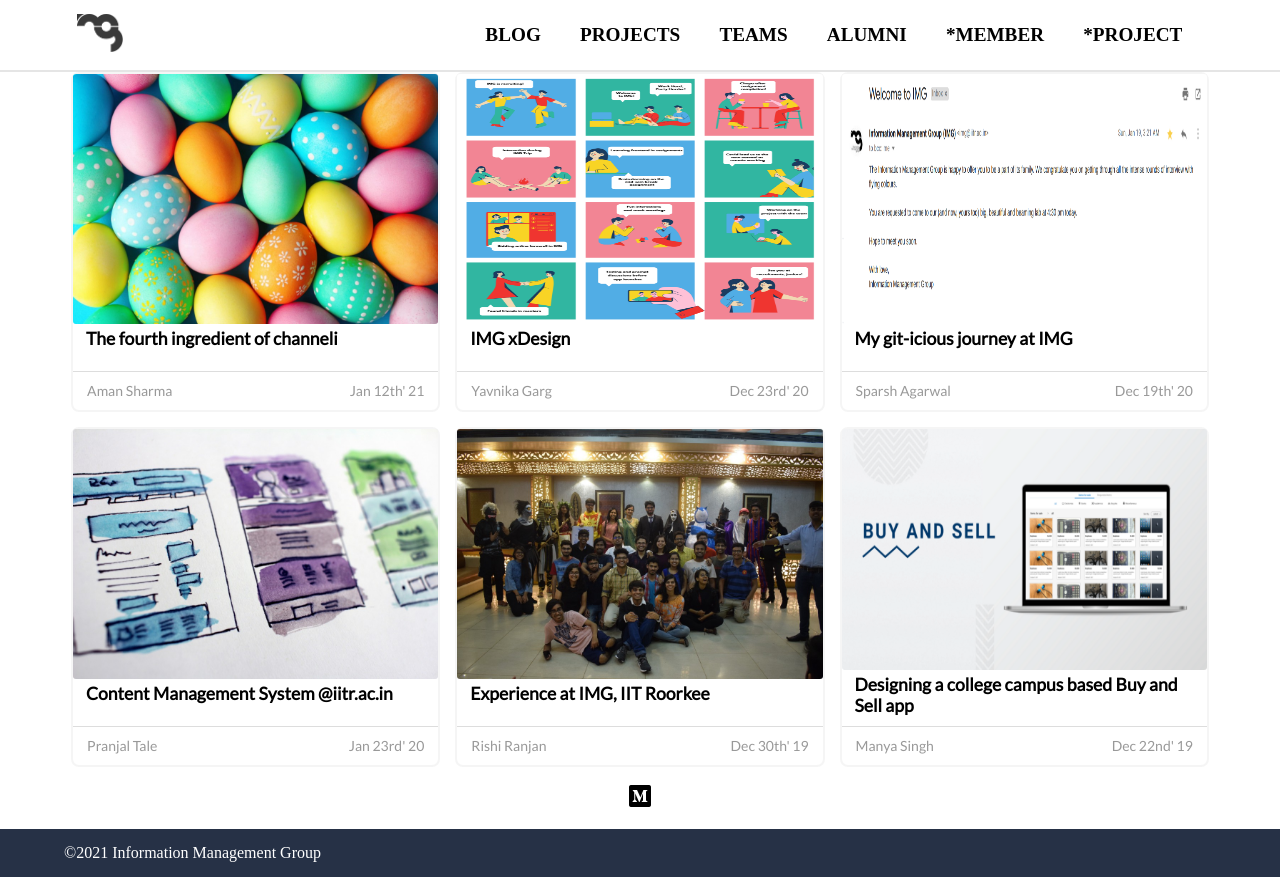
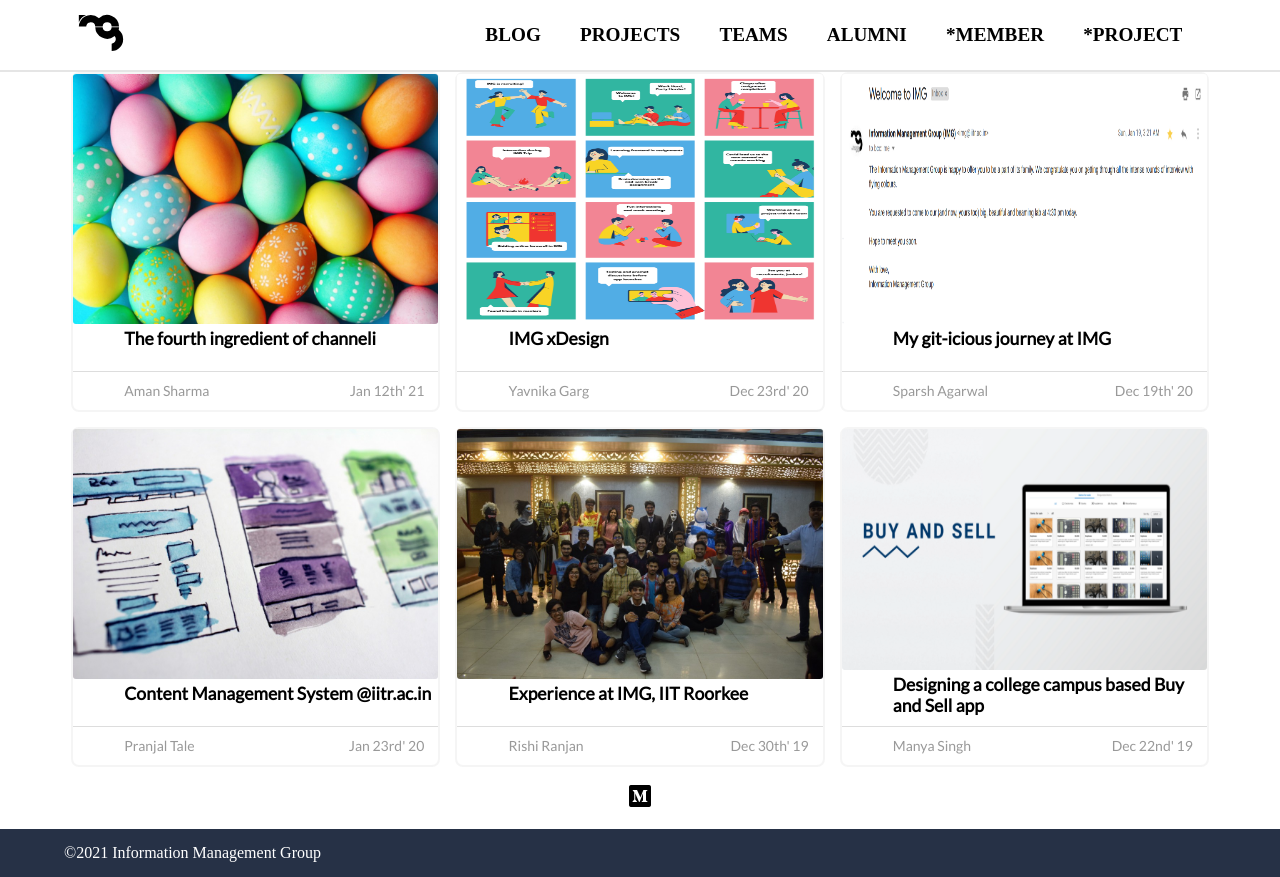
Before and after one commit to ParitoshKabra/HTML_CSS_Assignment, a plain HTML site: page blog.html in a window 1280 px wide. Drawn offline with Linux system fonts and the light colour scheme.

Commit message:
final before making a working sidebar

```diff
--- a/blog.css
+++ b/blog.css
@@ -39,7 +39,7 @@ body {
 
 .logo {
     width: auto;
-    height: 38px;
+    height: 48px;
 }
 
 .logobox {
@@ -149,7 +149,7 @@ body {
     text-align: start;
     position: relative;
     margin-top: 4px;
-    margin-left: 1vw;
+    margin-left: 4vw;
     margin-bottom: 10px;
 }
 
@@ -157,6 +157,7 @@ body {
     display: flex;
     justify-content: space-between;
     padding: 0.75em 1em;
+    padding-left: 4vw;
     color: rgb(153, 153, 153);
     margin-top: auto;
     border-top: 0.5px solid rgb(221, 221, 221);
--- a/blog.html
+++ b/blog.html
@@ -14,7 +14,7 @@
 <body>
     <div id="nav">
         <div class="logobox">
-            <a href="index.html"><img src="images/imglogo.png" alt="img_logo" class="logo"></a>
+            <a href="index.html"><svg id="maintainer_logo" class="logo" data-name="Layer 1" xmlns="http://www.w3.org/2000/svg" viewBox="0 0 128 128"><title>IMG Logo</title><path d="M112.1372,46.4979H92.4047A12.0384,12.0384,0,0,0,68.44,46.376q-.0062.0609-.0117.1219h-19.8a12.0754,12.0754,0,0,0-11.8592-10.942,10.53,10.53,0,0,0-3.03.3511,11.9693,11.9693,0,0,0-2.7505,1.0577,12.1591,12.1591,0,0,0-4.2892,3.8442,12.0239,12.0239,0,0,0-2.048,5.689H4.9207A31.3036,31.3036,0,0,1,9.5278,31.1057,32.0782,32.0782,0,0,1,21.097,19.927a31.723,31.723,0,0,1,15.5424-4.073h.0919a31.6749,31.6749,0,0,1,21.0655,8.0834l.7311.6545.7311-.6545a31.7341,31.7341,0,0,1,52.8782,22.5605Z"/><path d="M24.6444,15.854l-.4071.1576A34.123,34.123,0,0,0,5.0586,35.19l-.1576.4072V15.854Z"/><path d="M123.099,80.4251A31.7783,31.7783,0,0,1,92.4551,112.146V92.4135a12.04,12.04,0,0,0,8.7994-18.846q-.1281-.184-.2629-.3634l-.6567-.8755-.8755.6566A31.7457,31.7457,0,0,1,48.6978,48.6868H68.4259a12.04,12.04,0,0,0,23.9788,0h19.7325a31.8883,31.8883,0,0,1-.8383,6.2535l-.1554.6589.5209.4334A31.6679,31.6679,0,0,1,123.099,80.4251Z"/></svg></a>
         </div>
         <nav id="navigation">
             <div><button onclick="window.location.href='../blog.html'" class="navbtn">BLOG</button></div>
--- a/phone.css
+++ b/phone.css
@@ -184,3 +184,8 @@ body>div {
     width: auto;
     word-wrap: break-word;
 }
+
+.paragraph2 {
+    color: white;
+    opacity: 0.8;
+}
```
